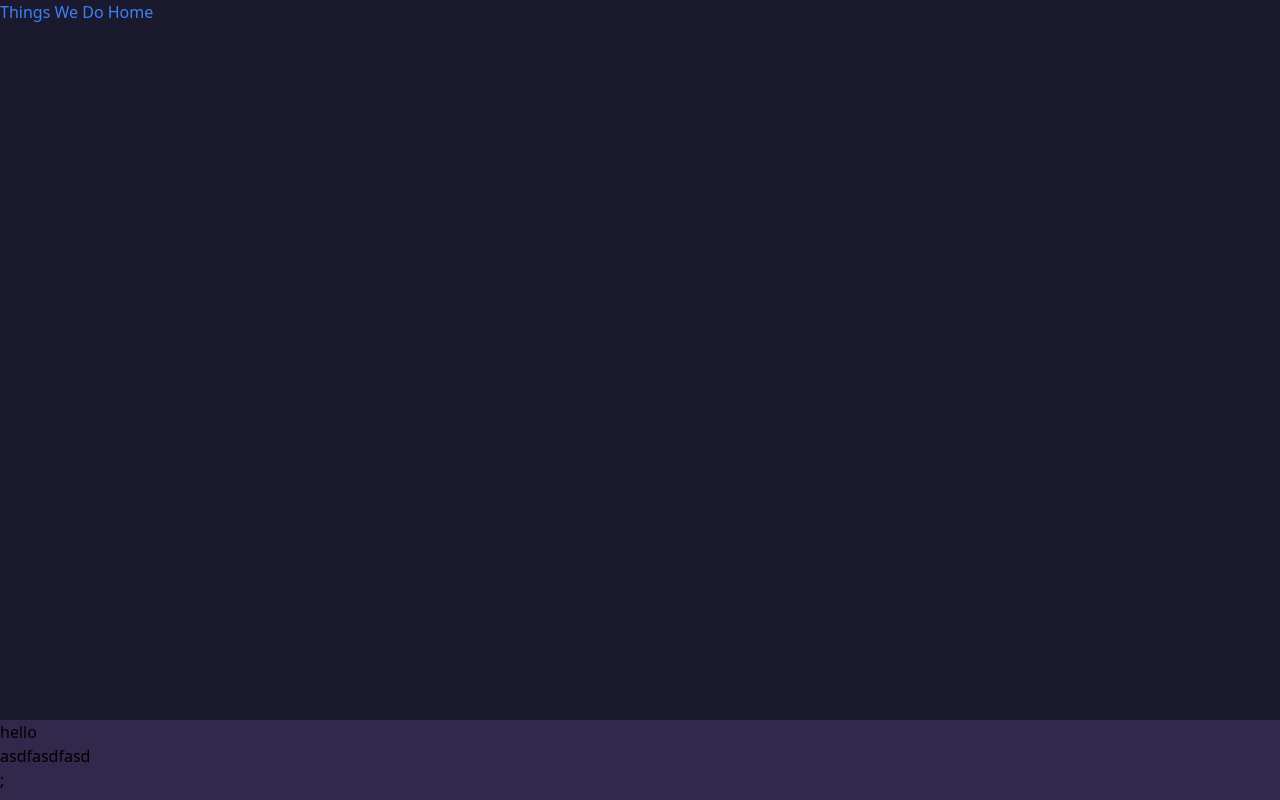
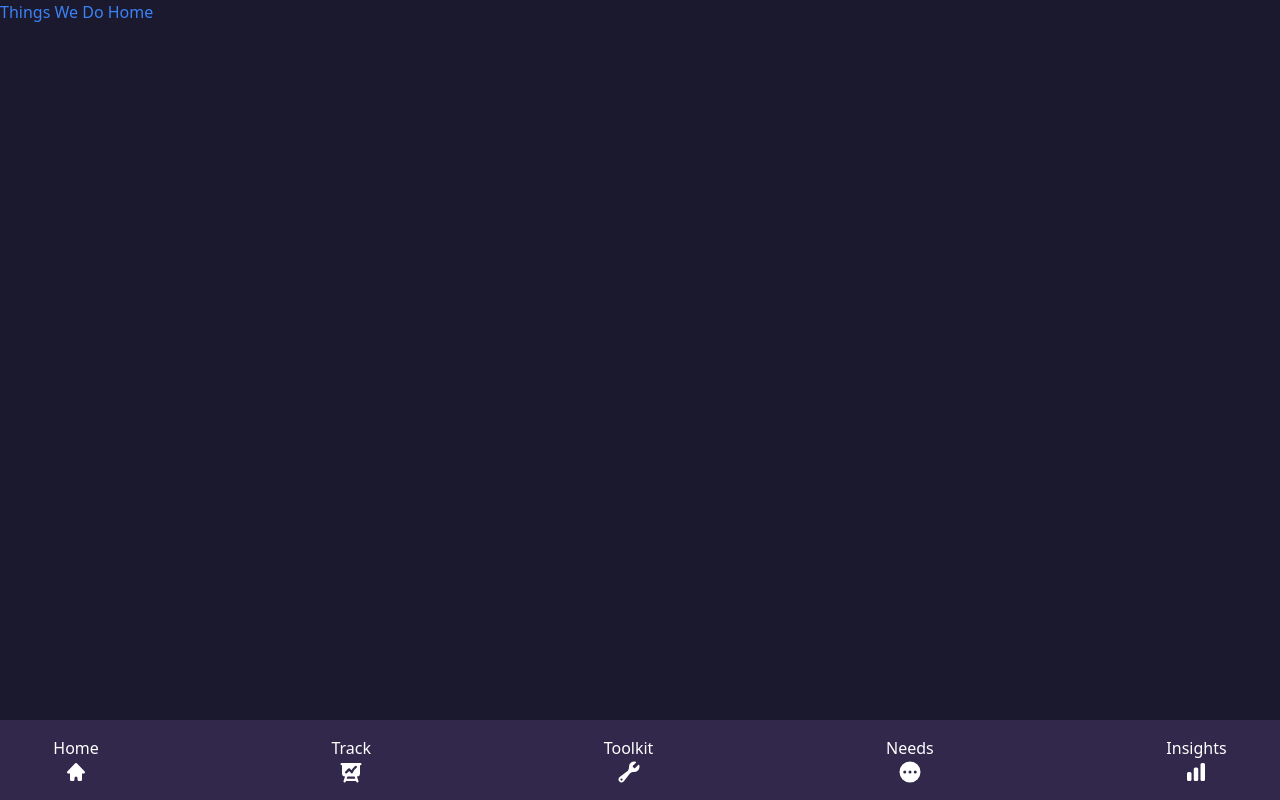
Before and after one commit to fac30/things-we-do, a Next.js app: page / in a window 1280 px wide. Built offline with nearby package versions, Linux system fonts and the light colour scheme.

Commit message:
feat: add all navbar icons and titles

```diff
--- a/src/ui/layout/Navbar/Navbar.tsx
+++ b/src/ui/layout/Navbar/Navbar.tsx
@@ -4,7 +4,6 @@ export default function Navbar() {
   return (
     <nav className="fixed bottom-0 bg-twd-navbar-background h-20 w-screen">
       <NavbarButtons />
-      <h3>asdfasdfasd</h3>;
     </nav>
   );
 }
--- a/src/ui/layout/Navbar/NavbarButtons.tsx
+++ b/src/ui/layout/Navbar/NavbarButtons.tsx
@@ -1,3 +1,30 @@
+import {
+  HomeIcon,
+  PresentationChartLineIcon,
+  WrenchIcon,
+  EllipsisHorizontalCircleIcon,
+  ChartBarIcon,
+} from "@heroicons/react/16/solid";
+
+const buttons = [
+  { title: "Home", icon: HomeIcon },
+  { title: "Track", icon: PresentationChartLineIcon },
+  { title: "Toolkit", icon: WrenchIcon },
+  { title: "Needs", icon: EllipsisHorizontalCircleIcon },
+  { title: "Insights", icon: ChartBarIcon },
+];
+
 export default function NavbarButtons() {
-  return <h2>hello</h2>;
+  return (
+    <>
+      <div className="flex justify-between items-center h-full w-11/12 m-auto">
+        {buttons.map((button, index) => (
+          <div key={index} className="flex flex-col items-center">
+            <p className="text-white">{button.title}</p>
+            <button.icon className="h-6 w-6" color="white" />
+          </div>
+        ))}
+      </div>
+    </>
+  );
 }
```
